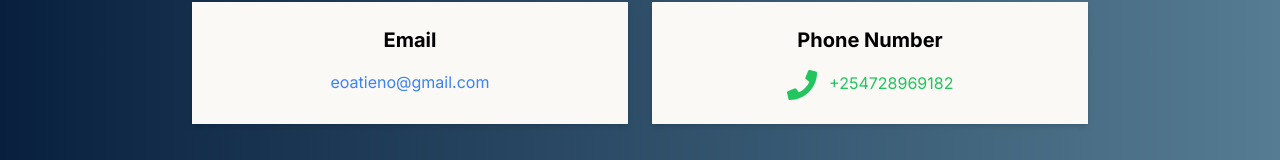
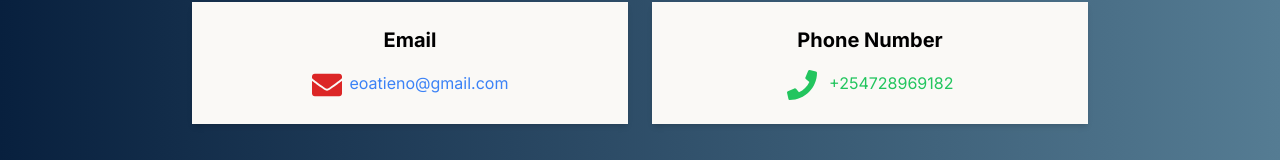
Before and after one commit to elsieoduor/portfolio, a Next.js app: page /contact in a window 1280 px wide. Shown: the part 459-619 px from the top of the page. Built offline with nearby package versions, Linux system fonts and the light colour scheme.

Commit message:
Modified contact

```diff
--- a/app/contact/page.tsx
+++ b/app/contact/page.tsx
@@ -44,7 +44,10 @@ export default function Contact() {
           {/* Email Card */}
           <div className="bg-[#FAF9F6] shadow-md rounded-lg p-6 flex flex-col items-center">
             <h2 className="text-xl font-bold mb-4">Email</h2>
-            <a href={`mailto:${email}`} className="text-blue-500 hover:underline">{email}</a>
+            <a href={`mailto:${email}`} className="text-blue-500 hover:underline">
+              <FaEnvelope size={30} className="text-red-600 hover:text-red-800 inline-block mr-2" />
+              {email}
+            </a>
           </div>
 
           {/* Phone Number Card */}
```
